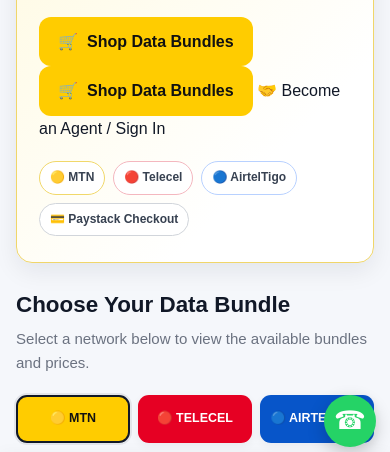
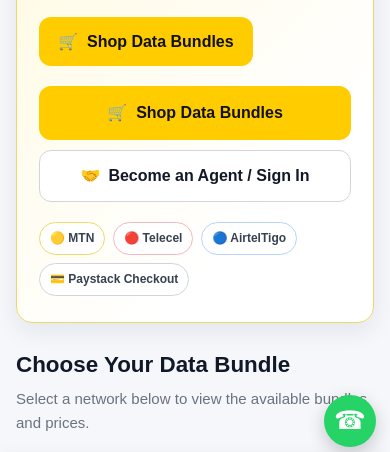
Before and after one commit to ezekielmemsahannan42-wq/kielmen-dataplug, a website: page index.html in a window 390 px wide. Shown: the part 321-773 px from the top of the page. Drawn offline with Linux system fonts and the light colour scheme; no server answers.

Commit message:
Update style.css

```diff
--- a/style.css
+++ b/style.css
@@ -2538,3 +2538,58 @@ a:focus:not(:focus-visible) {
         border-top-color: #0755c9 !important;
     }
 }
+/* Welcome section: keep existing shop button and add agent access */
+
+.welcome-actions {
+display: flex;
+flex-wrap: wrap;
+align-items: stretch;
+gap: 12px;
+margin-top: 20px;
+}
+
+.welcome-actions .shop-button {
+flex: 0 1 auto;
+margin: 0;
+}
+
+.welcome-agent-button {
+display: inline-flex;
+align-items: center;
+justify-content: center;
+gap: 8px;
+min-height: 47px;
+padding: 12px 19px;
+border: 1px solid #d1d5db;
+border-radius: 12px;
+color: #111827;
+background: #ffffff;
+font-weight: 900;
+text-align: center;
+transition: background 0.2s ease, transform 0.2s ease;
+}
+
+.welcome-agent-button:hover {
+color: #111827;
+background: #f3f4f6;
+transform: translateY(-2px);
+}
+
+@media (max-width: 480px) {
+.welcome-actions {
+gap: 10px;
+}
+
+.welcome-actions .shop-button {
+    flex: 1 1 100%;
+    width: 100%;
+    min-height: 54px;
+}
+
+.welcome-agent-button {
+    flex: 1 1 100%;
+    width: 100%;
+    min-height: 50px;
+}
+
+}
```
